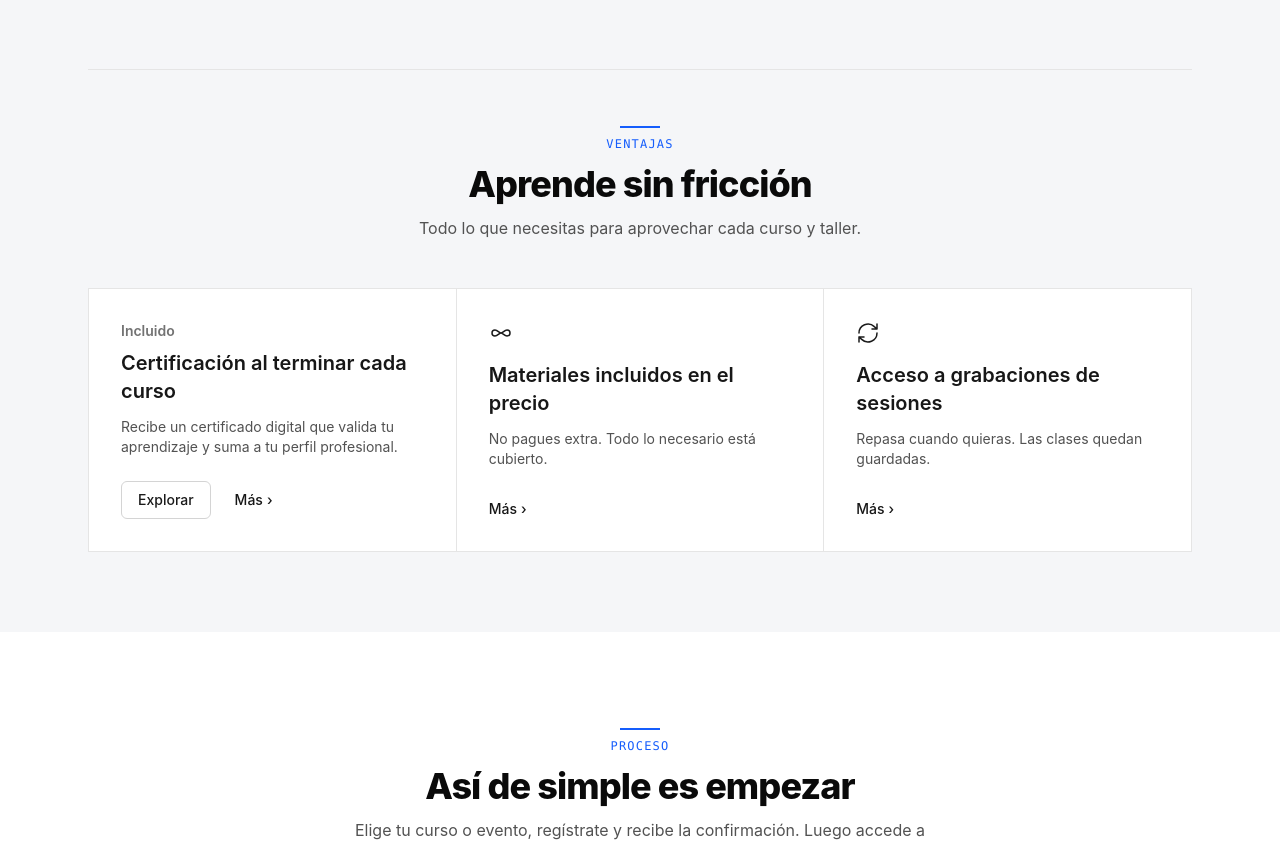
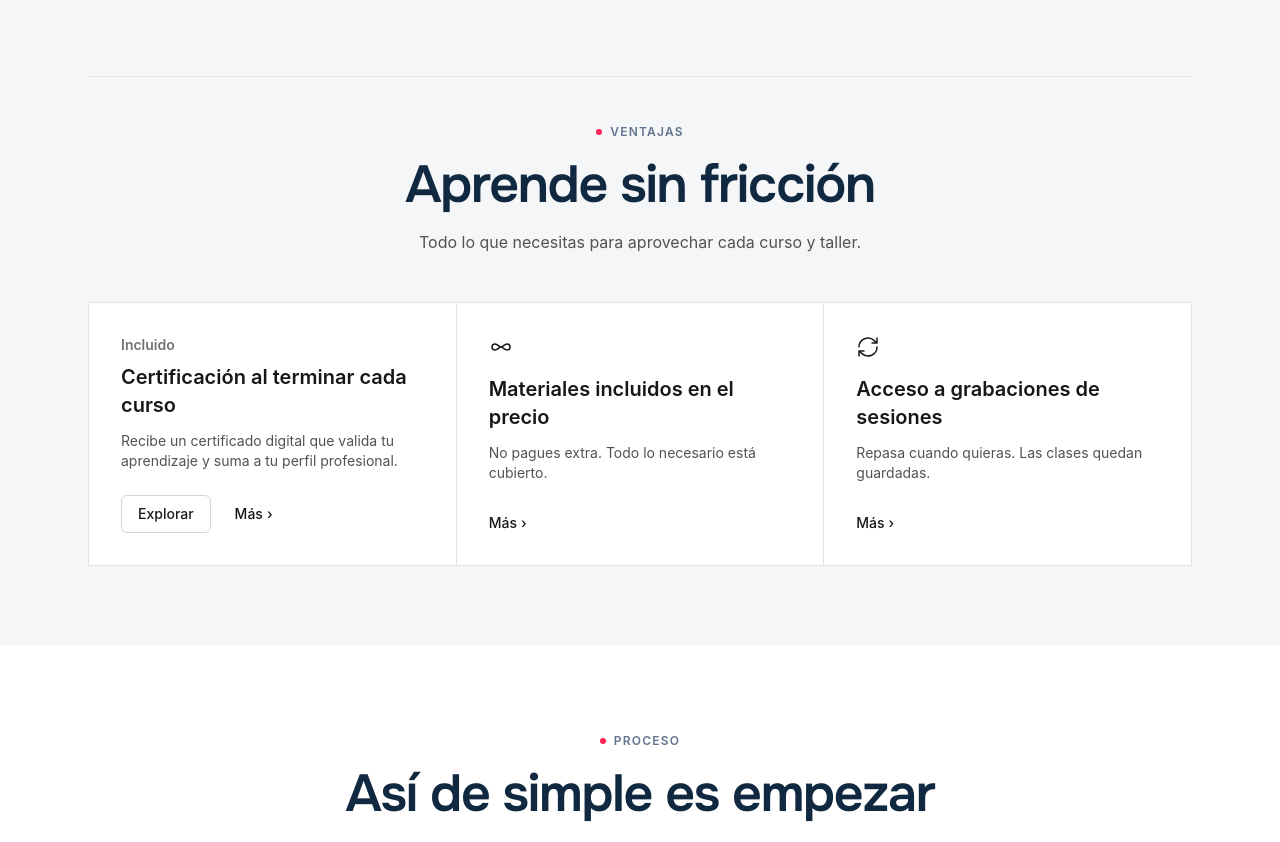
Before and after one commit to roccassa/residencias_beaken, a React (Vite) app in the folder frontend/: page / in a window 1280 px wide. Shown: the part 1940-2782 px from the top of the page. Built offline with nearby package versions, Linux system fonts and the light colour scheme.

Commit message:
Actualizacion de formato de titulos de secciones

```diff
--- a/frontend/index.html
+++ b/frontend/index.html
@@ -4,6 +4,12 @@
     <meta charset="UTF-8" />
     <link rel="icon" type="image/svg+xml" href="/favicon.svg" />
     <meta name="viewport" content="width=device-width, initial-scale=1.0" />
+    <link rel="preconnect" href="https://fonts.googleapis.com" />
+    <link rel="preconnect" href="https://fonts.gstatic.com" crossorigin />
+    <link
+      href="https://fonts.googleapis.com/css2?family=Onest:wght@600;700;800&display=swap"
+      rel="stylesheet"
+    />
     <title>Beaken | Cursos, talleres y eventos</title>
   </head>
   <body>
--- a/frontend/src/components/Contacto.jsx
+++ b/frontend/src/components/Contacto.jsx
@@ -38,10 +38,11 @@ const canales = [
   },
 ]
 
-export default function Contacto() {
+export default function Contacto({ variant }) {
   return (
     <section id="contacto" className="tw:mx-auto tw:max-w-6xl tw:px-6 tw:py-20 tw:text-center">
       <SectionHeading
+        variant={variant}
         align="center"
         label="Contacto"
         title="Hablemos"
--- a/frontend/src/components/CtaBanner.jsx
+++ b/frontend/src/components/CtaBanner.jsx
@@ -8,9 +8,17 @@ export default function CtaBanner({
     <section className="tw:mx-auto tw:max-w-6xl tw:px-6 tw:py-10">
       <div className="tw:grid tw:overflow-hidden tw:border tw:border-neutral-200 tw:sm:grid-cols-2">
         <div className="tw:flex tw:flex-col tw:justify-center tw:gap-6 tw:p-10">
-          <h2 className="tw:text-2xl tw:font-medium tw:tracking-tight tw:text-neutral-900 tw:md:text-3xl">
-            Tu lugar te espera
-          </h2>
+          <div>
+            <div className="tw:inline-flex tw:items-center tw:gap-2">
+              <span className="tw:size-1.5 tw:shrink-0 tw:rounded-full tw:bg-rose-500" />
+              <p className="tw:text-xs tw:font-semibold tw:uppercase tw:tracking-widest tw:text-slate-500">
+                Únete
+              </p>
+            </div>
+            <h2 className="tw:mt-3 tw:font-display tw:text-3xl tw:font-semibold tw:leading-tight tw:tracking-tight tw:text-fondo-oscuro-secciones tw:md:text-[52px]">
+              Tu lugar te espera
+            </h2>
+          </div>
           <p className="tw:text-neutral-600">{description}</p>
           <div className="tw:flex tw:flex-wrap tw:gap-3">
             <a
--- a/frontend/src/components/Proceso.jsx
+++ b/frontend/src/components/Proceso.jsx
@@ -18,10 +18,11 @@ const pasos = [
   },
 ]
 
-export default function Proceso() {
+export default function Proceso({ variant }) {
   return (
     <section className="tw:mx-auto tw:max-w-6xl tw:px-6 tw:py-20 tw:text-center">
       <SectionHeading
+        variant={variant}
         align="center"
         label="Proceso"
         title="Así de simple es empezar"
--- a/frontend/src/components/SectionHeading.jsx
+++ b/frontend/src/components/SectionHeading.jsx
@@ -1,20 +1,41 @@
-export default function SectionHeading({ label, title, description, align = 'left' }) {
+export default function SectionHeading({
+  label,
+  title,
+  description,
+  align = 'left',
+  variant = 'dot',
+}) {
   const centered = align === 'center'
+  const dot = variant === 'dot'
 
   return (
     <div className={centered ? 'tw:text-center' : ''}>
       <div
-        className={`tw:inline-flex tw:flex-col tw:gap-2 ${
-          centered ? 'tw:items-center' : 'tw:items-start'
-        }`}
+        className={`tw:inline-flex tw:items-center tw:gap-2 ${
+          dot ? '' : 'tw:flex-col tw:items-start tw:gap-2'
+        } ${centered && !dot ? 'tw:items-center' : ''}`}
       >
-        <span className="tw:h-0.5 tw:w-10 tw:bg-blue-600" />
-        <p className="tw:font-mono tw:text-xs tw:uppercase tw:tracking-widest tw:text-blue-600">
+        {dot ? (
+          <span className="tw:size-1.5 tw:shrink-0 tw:rounded-full tw:bg-rose-500" />
+        ) : (
+          <span className="tw:h-0.5 tw:w-10 tw:bg-blue-600" />
+        )}
+        <p
+          className={`tw:text-xs tw:uppercase tw:tracking-widest ${
+            dot ? 'tw:font-semibold tw:text-slate-500' : 'tw:font-mono tw:text-blue-600'
+          }`}
+        >
           {label}
         </p>
       </div>
 
-      <h2 className="tw:mt-3 tw:text-3xl tw:font-extrabold tw:tracking-tight tw:text-neutral-950 tw:md:text-4xl">
+      <h2
+        className={
+          dot
+            ? 'tw:mt-3 tw:font-display tw:text-4xl tw:font-semibold tw:leading-tight tw:tracking-tight tw:text-fondo-oscuro-secciones tw:md:text-[52px]'
+            : 'tw:mt-3 tw:text-3xl tw:font-extrabold tw:tracking-tight tw:text-neutral-950 tw:md:text-4xl'
+        }
+      >
         {title}
       </h2>
 
--- a/frontend/src/components/inscripcion/FormularioEmpresa.jsx
+++ b/frontend/src/components/inscripcion/FormularioEmpresa.jsx
@@ -1,3 +1,5 @@
+import imagenSumarEmpresa from '../../assets/images/imagen2.jpg';
+
 import { useState } from 'react'
 import SectionHeading from '../SectionHeading'
 
@@ -49,17 +51,11 @@ export default function FormularioEmpresa() {
         </div>
 
         <div className="tw:flex tw:aspect-4/3 tw:items-center tw:justify-center tw:bg-neutral-200">
-          <svg
-            className="tw:size-14 tw:text-neutral-400"
-            viewBox="0 0 24 24"
-            fill="none"
-            stroke="currentColor"
-            strokeWidth="1.5"
-          >
-            <rect x="3" y="3" width="18" height="18" rx="2" />
-            <circle cx="8.5" cy="8.5" r="1.5" />
-            <path d="m21 15-5-5L5 21" />
-          </svg>
+          <img
+            src={imagenSumarEmpresa}
+            alt=""
+            className="tw:size-full tw:min-h-48 tw:object-cover"
+          />
         </div>
       </div>
     </section>
--- a/frontend/src/components/inscripcion/PreguntasFrecuentes.jsx
+++ b/frontend/src/components/inscripcion/PreguntasFrecuentes.jsx
@@ -15,7 +15,7 @@ const preguntas = [
   {
     pregunta: '¿Cómo pago?',
     respuesta:
-      'Aceptamos transferencia y pago con tarjeta. Recibirás las instrucciones al confirmar tu inscripción.',
+      'Los pagos se manejan mediante pago con tarjeta. Recibirás las instrucciones al confirmar tu inscripción.',
   },
   {
     pregunta: '¿Puedo cancelar?',
--- a/frontend/src/components/talleres/AgendaTalleres.jsx
+++ b/frontend/src/components/talleres/AgendaTalleres.jsx
@@ -28,6 +28,7 @@ export default function AgendaTalleres() {
     <section className="tw:mx-auto tw:max-w-6xl tw:px-6 tw:py-20">
       <div className="tw:flex tw:flex-col tw:justify-between tw:gap-4 tw:sm:flex-row tw:sm:items-end">
         <SectionHeading
+          variant="dot"
           label="Talleres"
           title="Formación para todos"
           description="Elige entre presencial u online. Aparta tu lugar hoy."
--- a/frontend/src/components/talleres/Ventajas.jsx
+++ b/frontend/src/components/talleres/Ventajas.jsx
@@ -1,13 +1,5 @@
 import SectionHeading from '../SectionHeading'
 
-function IconCheckBadge() {
-  return (
-    <svg className="tw:size-6" viewBox="0 0 24 24" fill="none" stroke="currentColor" strokeWidth="1.5">
-      <path d="m9 12 2 2 4-4" strokeLinecap="round" strokeLinejoin="round" />
-      <circle cx="12" cy="12" r="9" />
-    </svg>
-  )
-}
 
 function IconInfinity() {
   return (
@@ -37,7 +29,6 @@ function IconHeadset() {
 }
 
 const ventajas = [
-
   {
     icon: IconInfinity,
     titulo: 'Materiales incluidos en el precio',
@@ -60,6 +51,7 @@ export default function Ventajas() {
     <section className="tw:mx-auto tw:max-w-6xl tw:px-6 tw:py-20">
       <div className="tw:border-t tw:border-neutral-200 tw:pt-10">
         <SectionHeading
+          variant="dot"
           align="center"
           label="Ventajas"
           title="Aprende sin fricción"
@@ -67,7 +59,7 @@ export default function Ventajas() {
         />
       </div>
 
-      <div className="tw:mt-12 tw:grid tw:gap-px tw:overflow-hidden tw:border tw:border-neutral-200 tw:bg-neutral-200 tw:sm:grid-cols-2 tw:lg:grid-cols-4">
+      <div className="tw:mt-12 tw:grid tw:gap-px tw:overflow-hidden tw:border tw:border-neutral-200 tw:bg-neutral-200 tw:sm:grid-cols-2 tw:lg:grid-cols-3">
         {ventajas.map(({ icon: Icon, titulo, descripcion }) => (
           <div key={titulo} className="tw:flex tw:flex-col tw:justify-between tw:bg-white tw:p-8">
             <div>
@@ -77,10 +69,7 @@ export default function Ventajas() {
               </h3>
               <p className="tw:mt-3 tw:text-sm tw:text-neutral-600">{descripcion}</p>
             </div>
-            <a href="#" className="tw:mt-6 tw:flex tw:items-center tw:gap-1 tw:text-sm tw:font-medium tw:text-neutral-900 tw:hover:text-neutral-500">
-              Más
-              <span aria-hidden="true">›</span>
-            </a>
+
           </div>
         ))}
       </div>
--- a/frontend/src/index.css
+++ b/frontend/src/index.css
@@ -2,6 +2,7 @@
 
 @theme {
   --font-sans: "Inter", system-ui, "Segoe UI", Roboto, sans-serif;
+  --font-display: "Onest", "Inter", system-ui, sans-serif;
   --color-fondo-claro-secciones: rgb(245, 246, 248);
   --color-fondo-oscuro-secciones: rgb(16, 41, 64);
 }
--- a/frontend/src/pages/TalleresPage.jsx
+++ b/frontend/src/pages/TalleresPage.jsx
@@ -17,11 +17,11 @@ export default function TalleresPage() {
         <div className="tw:bg-fondo-claro-secciones">
           <Ventajas />
         </div>
-        <Proceso />
+        <Proceso variant="dot" />
         <div className="tw:bg-fondo-claro-secciones">
           <CtaBanner />
         </div>
-        <Contacto />
+        <Contacto variant="dot" />
       </main>
       <Footer />
     </div>
```
Also changed, not shown: frontend/src/pages/CursosPage.jsx (line endings or trailing spaces), 2 other files (tests, documents, lock files or other folders).
